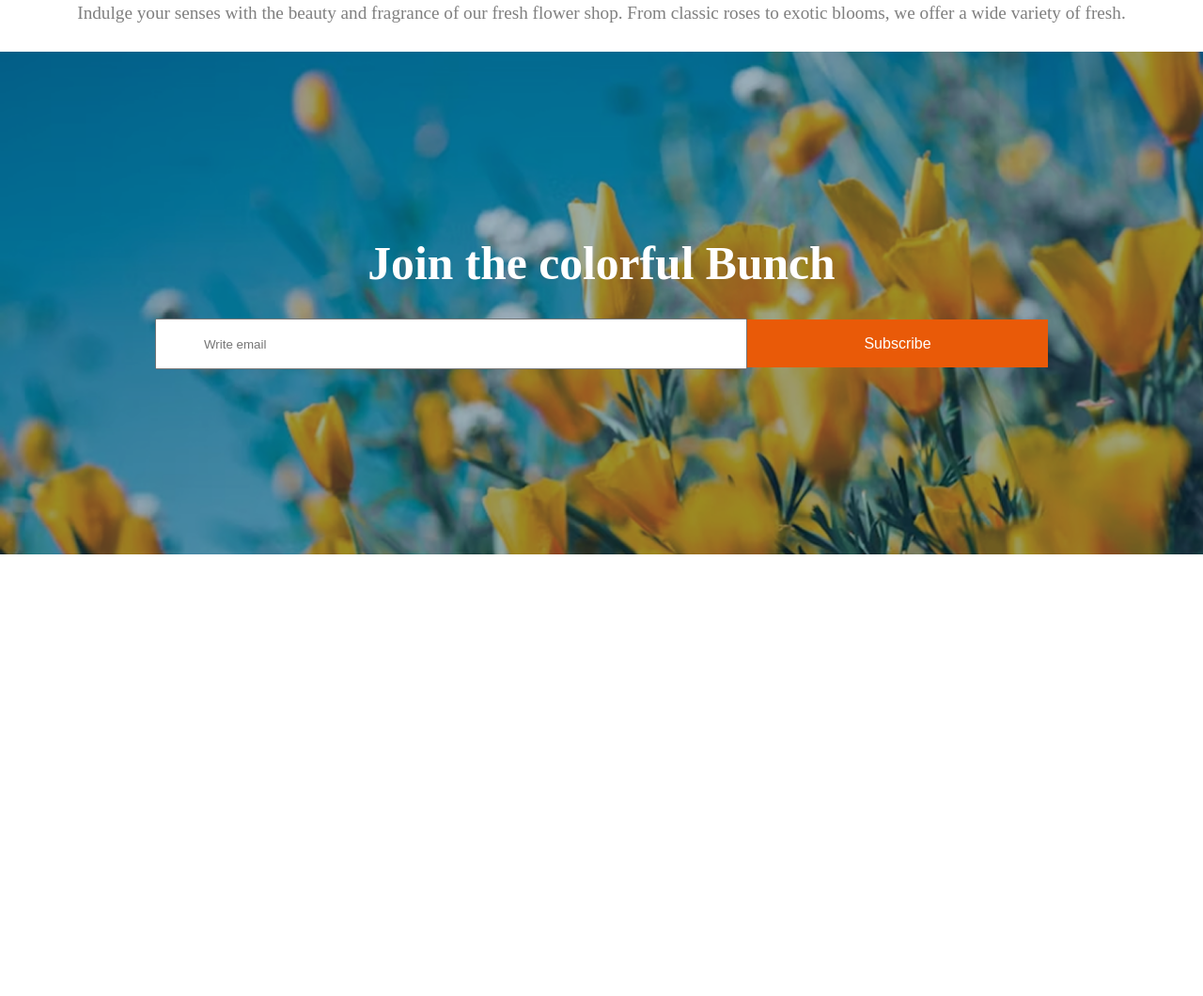
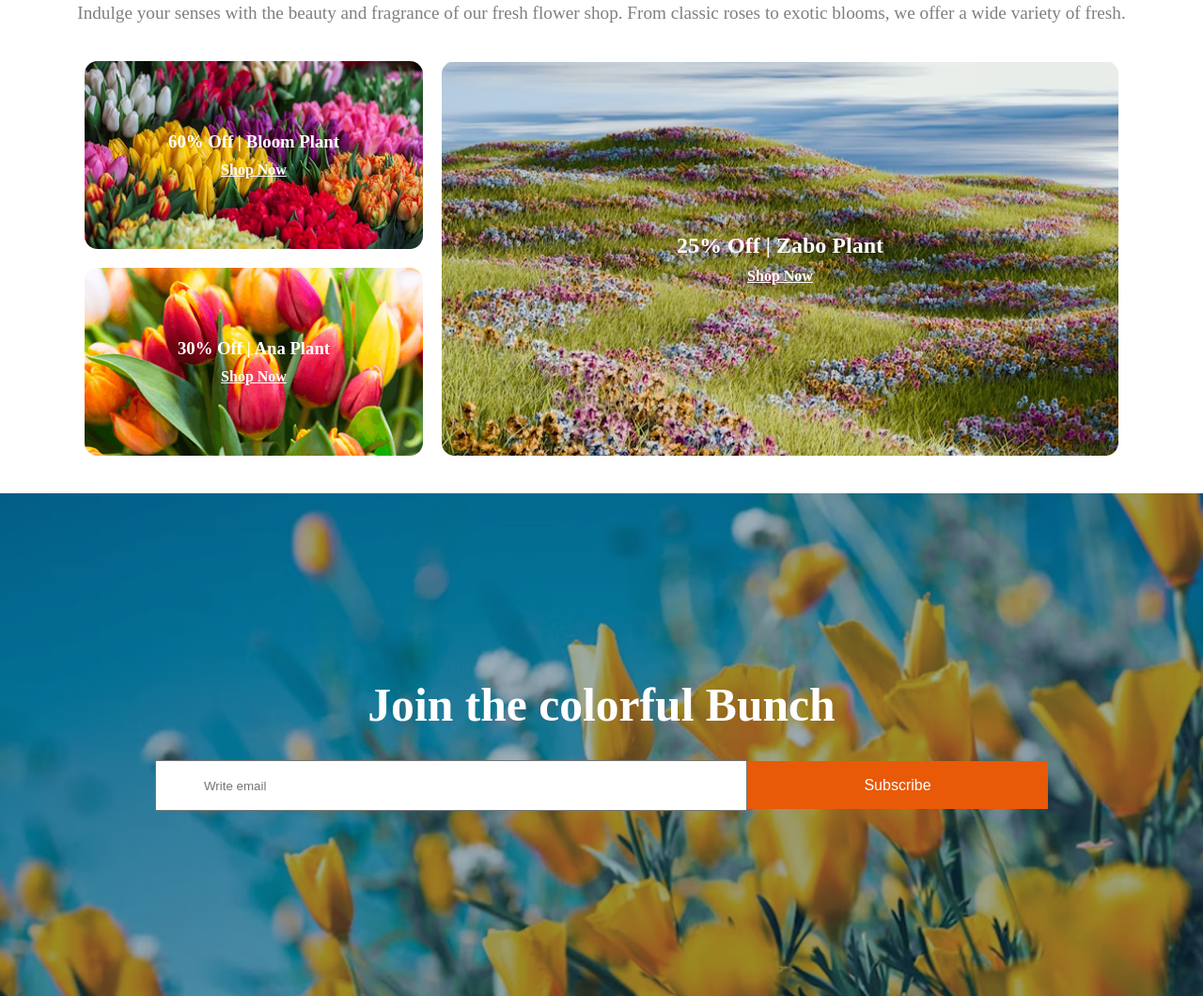
Before and after one commit to sakibdev567/Responsive-flower-shop, a plain HTML site: page index.html in a window 1280 px wide. Shown: the part 2492-3552 px from the top of the page at 94% size. Before the commit the page ends 3082 px from the top, so only its background shows below. Drawn offline with Linux system fonts and the light colour scheme.

Commit message:
added latest deal section

```diff
--- a/index.html
+++ b/index.html
@@ -184,8 +184,40 @@
           shop. From classic roses to exotic blooms, we offer a wide variety of
           fresh.
         </p>
+        <div class="promo-container">
+          <div class="left-column">
+            <div
+              class="promo-card"
+              style="background-image: url('./assets/deal-bloom.png')"
+            >
+              <div class="promo-text">
+                <h3>60% Off | Bloom Plant</h3>
+                <a href="">Shop Now</a>
+              </div>
+            </div>
+            <div
+              class="promo-card"
+              style="background-image: url('./assets/deal-ana.png')"
+            >
+              <div class="promo-text">
+                <h3>30% Off | Ana Plant</h3>
+                <a href="">Shop Now</a>
+              </div>
+            </div>
+          </div>
+          <div
+            class="right-column"
+            style="background-image: url('./assets/deal-zabo.png')"
+          >
+            <div class="promo-text">
+              <h2>25% Off | Zabo Plant</h2>
+              <a href="">Shop Now</a>
+            </div>
+          </div>
+        </div>
       </section>
       <section class="join-section">
+        <div class="join-content">
           <h2 class="join-title white">Join the colorful Bunch</h2>
           <div class="input-button">
             <input
@@ -196,6 +228,7 @@
               class="light-dark-5"
             /><button class="subscribe white">Subscribe</button>
           </div>
+        </div>
       </section>
     </main>
   </body>
--- a/style.css
+++ b/style.css
@@ -140,13 +140,69 @@
   margin-bottom: 30px;
 }
 
+.promo-container {
+  display: flex;
+  max-width: 1140px;
+  margin: 40px auto;
+  gap: 20px;
+  padding: 0 20px;
+}
+
+.left-column {
+  width: 33.33%;
+  display: flex;
+  flex-direction: column;
+  gap: 20px;
+}
+
+.promo-card,
+.right-column {
+  position: relative;
+  background-size: cover;
+  background-position: center;
+  border-radius: 14px;
+  height: 200px;
+  color: white;
+  display: flex;
+  align-items: center;
+  justify-content: center;
+}
+
+.right-column {
+  width: 66.66%;
+  height: 100%;
+  min-height: 420px;
+}
+
+.promo-text {
+  text-align: center;
+  padding: 20px;
+  border-radius: 10px;
+}
+
+.promo-text h2,
+.promo-text h3 {
+  margin: 0;
+  font-weight: bold;
+}
+
+.promo-text a {
+  margin-top: 10px;
+  display: inline-block;
+  color: white;
+  font-weight: bold;
+  border-radius: 2px solid white;
+}
+
 /* join section */
 .join-section {
   background-image: url("./assets/news-letter-bg.png");
   background-size: cover;
+  width: 100%;
   height: 535px;
   text-align: center;
   align-content: center;
+  position: relative;
 }
 .join-title {
   font-size: 3.1rem;
@@ -200,4 +256,14 @@
   .plant-lover-section-title {
     font-size: 2.5rem;
   }
+  .promo-container {
+    flex-direction: column;
+  }
+  .left-column,
+  .right-column {
+    width: 100%;
+  }
+  .right-column {
+    min-height: 200px;
+  }
 }
```
Lines whose indentation alone changed are shown as unchanged.
